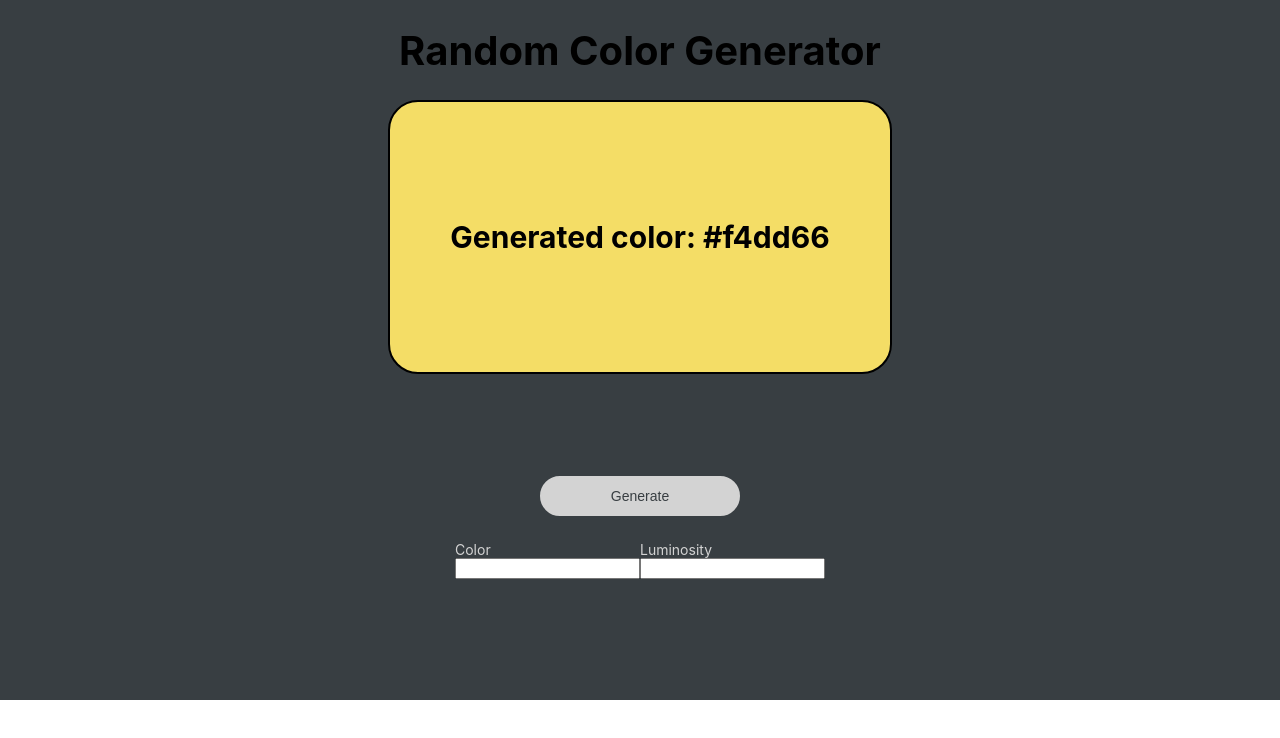
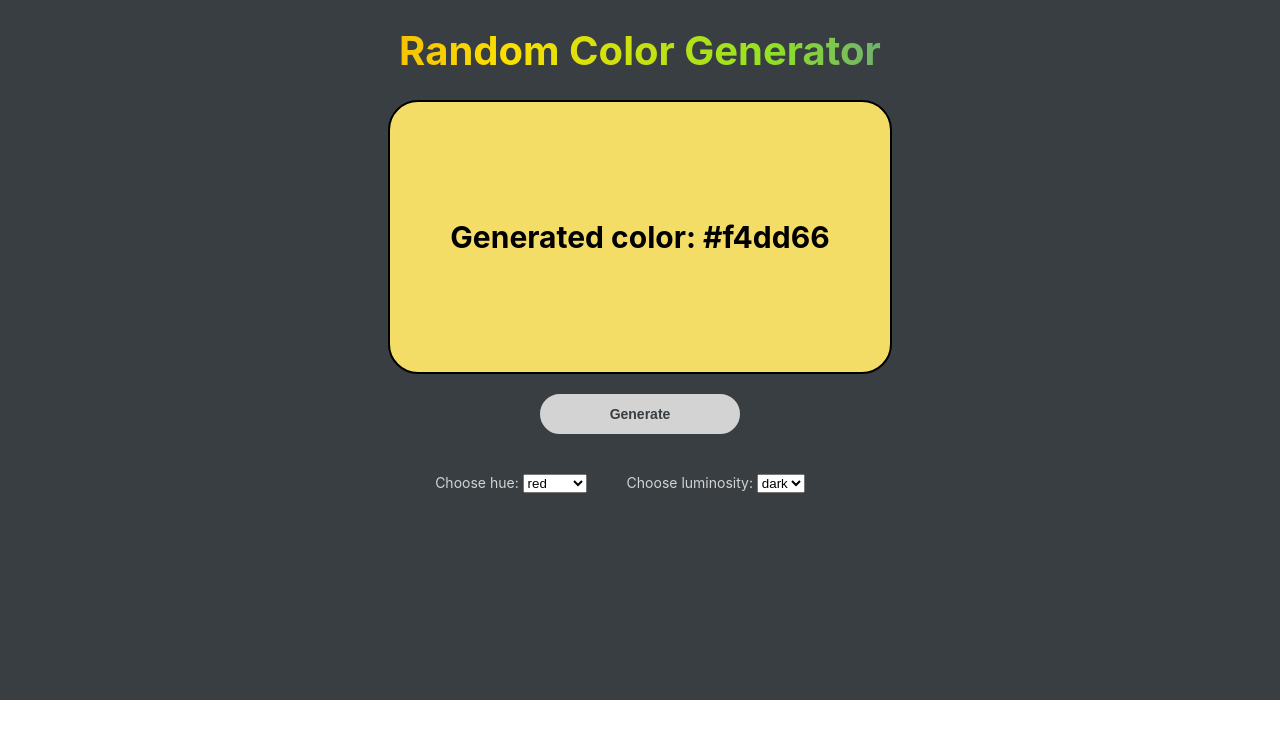
Before and after one commit to utsch1/random-color-generator-react, a React (Create React App) app: page / in a window 1280 px wide. Shown: the top 738 px of the page. Built offline with nearby package versions, Linux system fonts and the light colour scheme.

Commit message:
Add Dropdown Menu and color gradients

```diff
--- a/package.json
+++ b/package.json
@@ -3,7 +3,6 @@
   "version": "0.1.0",
   "private": true,
   "dependencies": {
-    "@emotion/css": "^11.10.0",
     "@testing-library/jest-dom": "^5.14.1",
     "@testing-library/react": "^13.0.0",
     "@testing-library/user-event": "^13.2.1",
--- a/src/App.css
+++ b/src/App.css
@@ -26,7 +26,6 @@
 }
 
 .Headline {
-  color: black;
   font-size: 20px;
   font-weight: bold;
   width: 100%;
@@ -36,6 +35,17 @@
   align-items: center;
   justify-content: center;
   position: static;
+  background-image: -webkit-linear-gradient(
+    350deg,
+    #ea2f86,
+    #f09c0a,
+    #fae000,
+    #93e223,
+    #4070d3,
+    #493c9e
+  );
+  -webkit-background-clip: text;
+  -webkit-text-fill-color: transparent;
 }
 
 .ColorBlock {
@@ -60,37 +70,43 @@
   border-radius: 20px;
   background-color: #d3d3d3;
   color: #383e42;
-  position: absolute;
-  top: 62%;
-  left: 50%;
-  -ms-transform: translate(-50%, -50%);
-  transform: translate(-50%, -50%);
+  flex-direction: row;
+  margin: 0 auto;
+  font-weight: bold;
 }
 
-.Hue {
+.Button:hover {
+  --color-1: #ea2f86;
+  --color-2: #f09c0a;
+  --color-3: #fae000;
+  --color-4: #93e223;
+  --color-5: #4070d3;
+  --color-6: #493c9e;
+  background: linear-gradient(
+    170deg,
+    var(--color-1),
+    var(--color-2),
+    var(--color-3),
+    var(--color-4),
+    var(--color-5),
+    var(--color-6)
+  );
+  color: black;
+  border: 0px;
+  font-weight: bold;
+}
+
+.hue-luminosity {
+  font-size: 14px;
+  height: 200px;
+  margin-right: 40px;
+}
+
+.dropdown {
   display: flex;
+  flex-direction: row;
+  margin: 0 auto;
+  color: #d3d3d3;
   align-items: center;
   justify-content: center;
-  font-size: 14px;
-  top: 70%;
-  left: 50%;
-  -ms-transform: translate(-50%, -50%);
-  transform: translate(-50%, -50%);
-  position: absolute;
-  margin: 0 auto;
-  color: #d3d3d3;
 }
-
-.Luminosity {
-  width: 200px;
-  height: 20px;
-  display: flex;
-  align-items: center;
-  justify-content: center;
-  font-size: 14px;
-  position: absolute;
-  top: 80%;
-  left: 50%;
-  -ms-transform: translate(-50%, -50%);
-  transform: translate(-50%, -50%);
-}
--- a/src/App.js
+++ b/src/App.js
@@ -32,6 +32,7 @@ function App() {
       >
         <h2>Generated color: {color}</h2>
       </div>
+      <br />
       {/* Generate Button */}
       <div>
         <button
@@ -45,58 +46,61 @@ function App() {
       </div>
       <br /> <br />
       {/* Color Input */}
-      <div className="Hue">
-        <p>
-          Color
-          <br />
-          <input
+      <div className="dropdown">
+        <div className="hue-luminosity">
+          <label>
+            <span>Choose hue: </span>
+            <select
+              id="hue"
               value={userHue}
               onChange={(event) => {
                 setUserHue(event.currentTarget.value);
-              const chosenHue = event.currentTarget.value;
-              if (
-                chosenHue === 'red' ||
-                chosenHue === 'orange' ||
-                chosenHue === 'yellow' ||
-                chosenHue === 'green' ||
-                chosenHue === 'blue' ||
-                chosenHue === 'purple' ||
-                chosenHue === 'pink'
-              ) {
+
+                const userHue = event.currentTarget.value;
                 setColor(
                   randomColor({
                     luminosity: 'random',
-                    hue: chosenHue,
+                    hue: userHue,
                   }),
                 );
-              }
               }}
-          />
-        </p>
-
-        <br />
-
+            >
+              <option value="red">red</option>
+              <option value="yellow">yellow</option>
+              <option value="orange">orange</option>
+              <option value="green">green</option>
+              <option value="blue">blue</option>
+              <option value="purple">purple</option>
+              <option value="pink">pink</option>
+            </select>
+          </label>
+        </div>
         {/* Luminosity Input */}
-        <p>
-          Luminosity
-          <br />
-          <input
+        <div className="hue-luminosity">
+          <label>
+            <span>Choose luminosity: </span>
+            <select
+              id="luminosity"
               value={userLum}
               onChange={(event) => {
                 setUserLum(event.currentTarget.value);
-              const chosenLum = event.currentTarget.value;
-              if (chosenLum === 'light' || chosenLum === 'dark') {
+
+                const userLum = event.currentTarget.value;
                 setColor(
                   randomColor({
-                    luminosity: chosenLum,
+                    luminosity: userLum,
                     hue: 'random',
                   }),
                 );
-              }
               }}
-          />
-        </p>
+            >
+              <option value="dark">dark</option>
+              <option value="light">light</option>
+            </select>
+          </label>
         </div>
+      </div>
+      {/* Box size */}
     </div>
   );
 }
```
Also changed, not shown: tsconfig.json (+1 -19 lines), 1 other file (tests, documents, lock files or other folders). Lines whose indentation alone changed are shown as unchanged.
